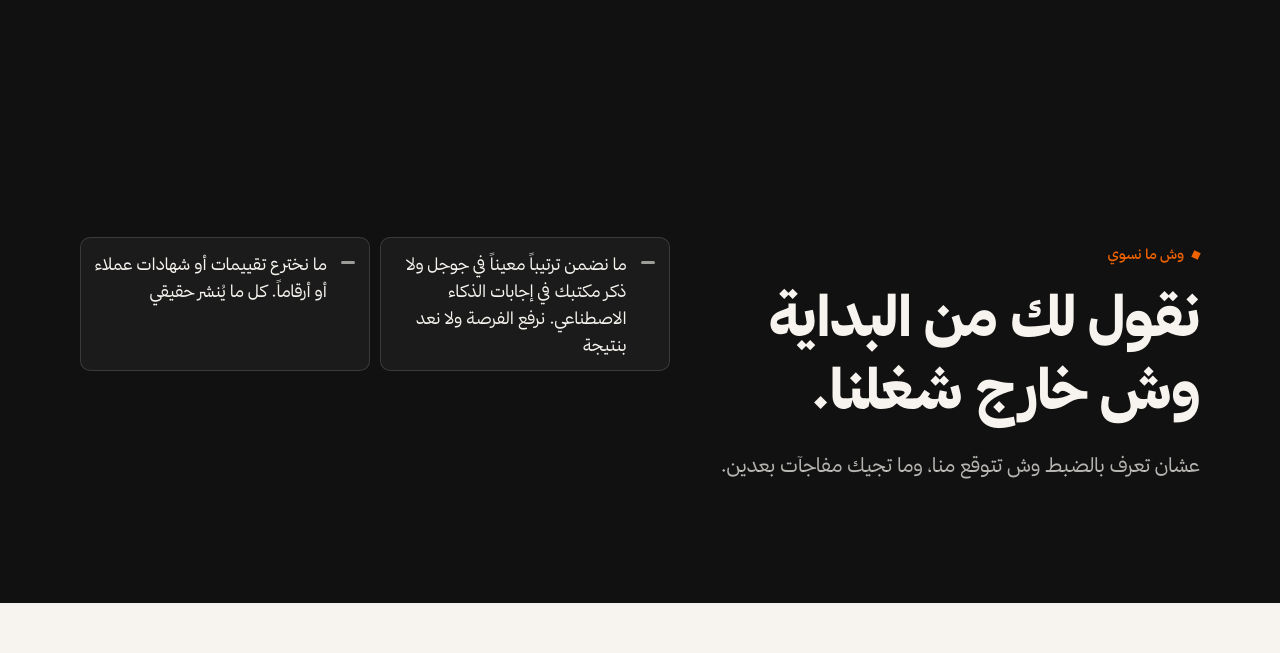
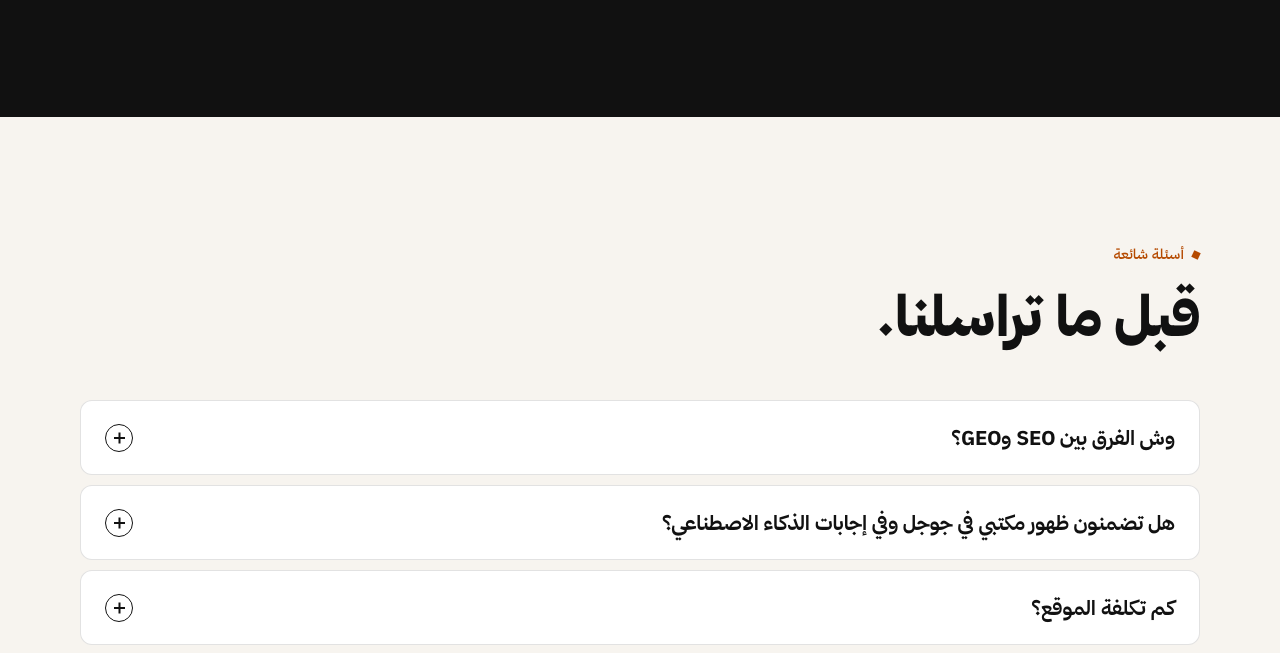
Before and after one commit to nooh11/hayyed-landing, a plain HTML site: page index.html in a window 1280 px wide. Shown: the part 4622-5275 px from the top of the page. Drawn offline with Linux system fonts and the light colour scheme.

Commit message:
Remove the standalone "what we don't do" section; cover the no-guarantee point inside the FAQ instead
Co-Authored-By: Claude Sonnet 5.5 <noreply@anthropic.com>

```diff
--- a/index.html
+++ b/index.html
@@ -377,7 +377,6 @@ section{scroll-margin-top:72px}
 @media (min-width:700px){.inc-list{grid-template-columns:1fr 1fr;gap:10px}}
 .inc-list li{background:var(--ink-2);border:1px solid var(--paper-faint);border-radius:10px;padding:12px 14px;padding-inline-start:42px}
 .inc-list li::before{top:16px;inset-inline-start:14px}
-.not-list li::before{clip-path:none;width:14px;height:3px;top:23px;border-radius:2px;background:rgba(247,244,239,.6)}
 
 /* faq */
 .faq-list{margin-top:28px;display:grid;gap:8px}
@@ -687,21 +686,6 @@ section{scroll-margin-top:72px}
     </ul>
   </div>
 </section>
-<section class="sec" aria-labelledby="h-not">
-  <div class="wrap inc-grid">
-    <div>
-      <p class="kicker">وش ما نسوي</p>
-      <h2 id="h-not" class="rv">نقول لك من البداية وش خارج شغلنا.</h2>
-      <p class="intro muted rv">عشان تعرف بالضبط وش تتوقع منا، وما تجيك مفاجآت بعدين.</p>
-    </div>
-    <ul class="checks inc-list not-list rv">
-      <li>ما نضمن ترتيباً معيناً في جوجل ولا ذكر مكتبك في إجابات الذكاء الاصطناعي. نرفع الفرصة ولا نعد بنتيجة</li>
-      <li>ما نخترع تقييمات أو شهادات عملاء أو أرقاماً. كل ما يُنشر حقيقي</li>
-    </ul>
-  </div>
-</section>
-
-
 <!-- FAQ -->
 <section class="sec light" id="faq" aria-labelledby="h-faq">
   <div class="wrap">
@@ -709,7 +693,7 @@ section{scroll-margin-top:72px}
     <h2 id="h-faq" class="rv">قبل ما تراسلنا.</h2>
     <div class="faq-list">
       <details><summary>وش الفرق بين SEO وGEO؟<span class="pm" aria-hidden="true"></span></summary><p class="ans">SEO يجهّز موقعك ليظهر في نتائج بحث جوجل، وGEO يجهّزه لتفهمه أدوات الذكاء الاصطناعي مثل ChatGPT وتقدر تذكره في إجاباتها. نشتغل على الاثنين في نفس الموقع.</p></details>
-      <details><summary>هل تضمنون إن مكتبي يطلع أول نتيجة؟<span class="pm" aria-hidden="true"></span></summary><p class="ans">لا، وما أحد يقدر يضمن هذا بصدق. اللي نسويه إننا نبني الموقع بالطريقة اللي ترفع فرصتك، ونوضّح لك وش تتابعه بعد الإطلاق.</p></details>
+      <details><summary>هل تضمنون ظهور مكتبي في جوجل وفي إجابات الذكاء الاصطناعي؟<span class="pm" aria-hidden="true"></span></summary><p class="ans">ما نقدر نعدك بترتيب معيّن، وما أحد يقدر يضمنه بصدق. اللي نسويه إننا نجهّز موقعك ونربطه بمحركات البحث وأدوات الذكاء الاصطناعي بالطريقة الصحيحة، ونحسّن ونجرّب ونتابع معك بعد الإطلاق لرفع فرصة ظهورك.</p></details>
       <details><summary>كم تكلفة الموقع؟<span class="pm" aria-hidden="true"></span></summary><p class="ans">تعتمد على عدد الصفحات وتخصصات مكتبك. نرسل لك العرض مع التصوّر المجاني، وتقرر بعد ما تشوف.</p></details>
       <details><summary>هل المحتوى يراعي ضوابط الإعلان للمحامين؟<span class="pm" aria-hidden="true"></span></summary><p class="ans">نعم. ما نستخدم عبارات مثل «الأفضل» أو «نضمن»، ولا ننشر أرقامًا أو آراء ما تقدر تثبتها، وكل المحتوى يمر عليك قبل النشر.</p></details>
       <details><summary>ما عندي وقت أكتب محتوى، مين يكتبه؟<span class="pm" aria-hidden="true"></span></summary><p class="ans">نحن نكتبه من معلومات مكتبك ومراجعاتك في جوجل، وأنت تراجعه وتعتمده.</p></details>
```
